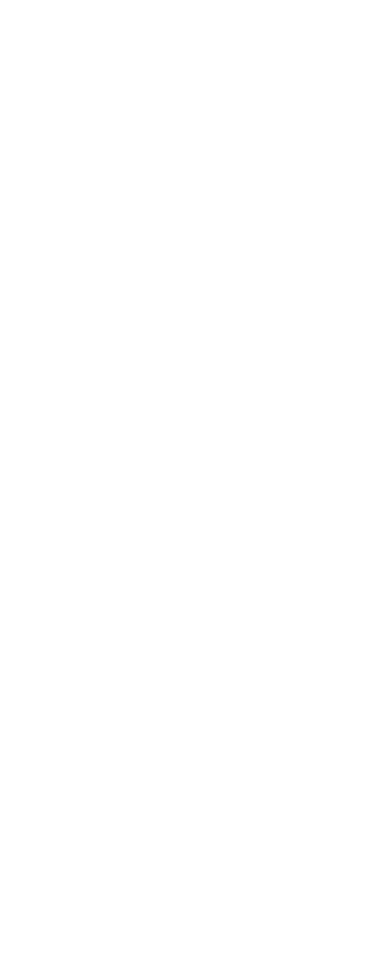
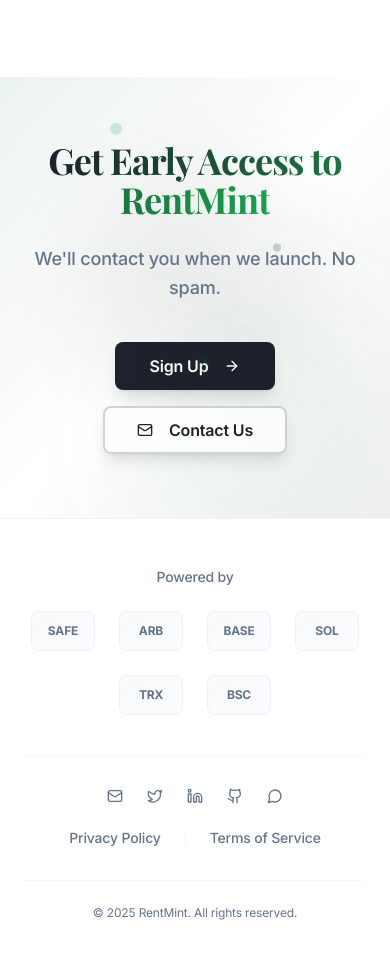
Before and after one commit to RentMint/rentmint-website, a React (Vite) app: page / in a window 390 px wide. Shown: the part 7780-8739 px from the top of the page. Before the commit the page ends 7857 px from the top, so only its background shows below. Built offline with nearby package versions, Linux system fonts and the light colour scheme.

Commit message:
feat: Add CTA and footer sections
Adds a call-to-action section and a footer to the homepage, maintaining the existing premium design and style.

```diff
--- /dev/null
+++ b/src/components/CTASection.tsx
@@ -0,0 +1,60 @@
+import { Button } from "@/components/ui/button";
+import { ArrowRight, Mail } from "lucide-react";
+
+const CTASection = () => {
+  return (
+    <section className="bg-gradient-to-br from-rentmint-subtle via-background to-rentmint-subtle/50 py-16 md:py-20 lg:py-24 px-6 lg:px-8 relative overflow-hidden">
+      {/* Premium background effects */}
+      <div className="absolute inset-0 bg-gradient-to-br from-rentmint-accent/5 via-transparent to-rentmint-primary/5"></div>
+      <div className="absolute top-1/2 left-1/3 w-64 h-64 bg-rentmint-accent/10 rounded-full blur-3xl animate-pulse"></div>
+      <div className="absolute top-1/4 right-1/4 w-48 h-48 bg-rentmint-primary/10 rounded-full blur-3xl animate-pulse" style={{ animationDelay: '1s' }}></div>
+
+      <div className="max-w-4xl mx-auto text-center relative z-10">
+        {/* Headline */}
+        <h2 className="text-4xl md:text-5xl lg:text-6xl font-bold leading-[1.1] tracking-tight mb-6">
+          <span className="bg-gradient-to-r from-rentmint-primary to-rentmint-accent bg-clip-text text-transparent font-display">
+            Get Early Access to RentMint
+          </span>
+        </h2>
+
+        {/* Subheadline */}
+        <p className="text-lg md:text-xl text-muted-foreground leading-relaxed mb-10 font-medium max-w-2xl mx-auto">
+          We'll contact you when we launch. No spam.
+        </p>
+
+        {/* Buttons */}
+        <div className="flex flex-col sm:flex-row gap-4 justify-center items-center">
+          <Button
+            size="lg"
+            className="bg-gradient-to-r from-rentmint-primary to-rentmint-primary/90 hover:from-rentmint-primary/90 hover:to-rentmint-primary text-rentmint-primary-foreground h-12 px-8 text-base font-semibold rounded-lg group shadow-lg hover:shadow-xl transition-all duration-300 min-w-[160px]"
+            asChild
+          >
+            <a href="[YOUR_GOOGLE_FORM_SIGNUP_URL]" target="_blank" rel="noopener noreferrer">
+              Sign Up
+              <ArrowRight className="ml-2 h-5 w-5 group-hover:translate-x-1 transition-transform" />
+            </a>
+          </Button>
+
+          <Button
+            size="lg"
+            variant="outline"
+            className="border-2 border-rentmint-primary/20 text-rentmint-primary hover:bg-rentmint-primary hover:text-rentmint-primary-foreground h-12 px-8 text-base font-semibold rounded-lg group shadow-lg hover:shadow-xl transition-all duration-300 min-w-[160px] bg-background/80 backdrop-blur-sm"
+            asChild
+          >
+            <a href="[YOUR_GOOGLE_FORM_CONTACT_URL]" target="_blank" rel="noopener noreferrer">
+              <Mail className="mr-2 h-5 w-5" />
+              Contact Us
+            </a>
+          </Button>
+        </div>
+
+        {/* Floating particles effect */}
+        <div className="absolute -top-4 left-1/4 w-3 h-3 bg-rentmint-accent/30 rounded-full animate-bounce opacity-60" style={{ animationDelay: '0.5s' }}></div>
+        <div className="absolute top-1/3 right-1/4 w-2 h-2 bg-rentmint-primary/40 rounded-full animate-bounce opacity-50" style={{ animationDelay: '1.5s' }}></div>
+        <div className="absolute bottom-1/4 left-1/2 w-4 h-4 bg-rentmint-accent/20 rounded-full animate-bounce opacity-40" style={{ animationDelay: '2s' }}></div>
+      </div>
+    </section>
+  );
+};
+
+export default CTASection;
--- /dev/null
+++ b/src/components/Footer.tsx
@@ -0,0 +1,99 @@
+import { Github, Linkedin, Mail, MessageCircle, Twitter } from "lucide-react";
+
+const Footer = () => {
+  const blockchainLogos = [
+    { name: "Safe", placeholder: "SAFE" },
+    { name: "Arbitrum", placeholder: "ARB" },
+    { name: "Base", placeholder: "BASE" },
+    { name: "Solana", placeholder: "SOL" },
+    { name: "Tron", placeholder: "TRX" },
+    { name: "BSC", placeholder: "BSC" },
+  ];
+
+  const footerLinks = [
+    { name: "Contact", href: "[YOUR_GOOGLE_FORM_CONTACT_URL]", icon: Mail },
+    { name: "Twitter", href: "#", icon: Twitter },
+    { name: "LinkedIn", href: "#", icon: Linkedin },
+    { name: "GitHub", href: "#", icon: Github },
+    { name: "Telegram", href: "#", icon: MessageCircle },
+  ];
+
+  const legalLinks = [
+    { name: "Privacy Policy", href: "#" },
+    { name: "Terms of Service", href: "#" },
+  ];
+
+  return (
+    <footer className="bg-background border-t border-border/50 py-12 px-6 lg:px-8">
+      <div className="max-w-7xl mx-auto">
+        {/* Blockchain Partners Section */}
+        <div className="text-center mb-10">
+          <p className="text-sm text-muted-foreground mb-6 font-medium">Powered by</p>
+          <div className="flex flex-wrap items-center justify-center gap-6 md:gap-8">
+            {blockchainLogos.map((logo) => (
+              <div
+                key={logo.name}
+                className="flex items-center justify-center w-16 h-10 bg-gradient-to-br from-muted/50 to-muted/30 border border-border/50 rounded-lg hover:shadow-md transition-all duration-300 group"
+              >
+                <span className="text-xs font-bold text-muted-foreground group-hover:text-foreground transition-colors">
+                  {logo.placeholder}
+                </span>
+              </div>
+            ))}
+          </div>
+        </div>
+
+        {/* Divider */}
+        <div className="border-t border-border/30 mb-8"></div>
+
+        {/* Footer Links */}
+        <div className="flex flex-col md:flex-row items-center justify-between gap-6">
+          {/* Social Links */}
+          <div className="flex items-center gap-6">
+            {footerLinks.map((link) => {
+              const Icon = link.icon;
+              return (
+                <a
+                  key={link.name}
+                  href={link.href}
+                  target={link.href.startsWith("#") ? "_self" : "_blank"}
+                  rel={link.href.startsWith("#") ? "" : "noopener noreferrer"}
+                  className="flex items-center gap-2 text-sm text-muted-foreground hover:text-foreground transition-colors duration-200 font-medium"
+                >
+                  <Icon className="h-4 w-4" />
+                  <span className="hidden sm:inline">{link.name}</span>
+                </a>
+              );
+            })}
+          </div>
+
+          {/* Legal Links */}
+          <div className="flex items-center gap-6">
+            {legalLinks.map((link, index) => (
+              <div key={link.name} className="flex items-center gap-6">
+                <a
+                  href={link.href}
+                  className="text-sm text-muted-foreground hover:text-foreground transition-colors duration-200 font-medium"
+                >
+                  {link.name}
+                </a>
+                {index < legalLinks.length - 1 && (
+                  <div className="w-px h-4 bg-border/50"></div>
+                )}
+              </div>
+            ))}
+          </div>
+        </div>
+
+        {/* Copyright */}
+        <div className="text-center mt-8 pt-6 border-t border-border/30">
+          <p className="text-xs text-muted-foreground">
+            © {new Date().getFullYear()} RentMint. All rights reserved.
+          </p>
+        </div>
+      </div>
+    </footer>
+  );
+};
+
+export default Footer;
--- a/src/pages/Index.tsx
+++ b/src/pages/Index.tsx
@@ -4,6 +4,8 @@ import HowItWorksSection from "@/components/HowItWorksSection";
 import WhyLandlordsLoveSection from "@/components/WhyLandlordsLoveSection";
 import WhyTenantsLoveSection from "@/components/WhyTenantsLoveSection";
 import FAQSection from "@/components/FAQSection";
+import CTASection from "@/components/CTASection";
+import Footer from "@/components/Footer";
 
 const Index = () => {
   return (
@@ -14,6 +16,8 @@ const Index = () => {
       <WhyLandlordsLoveSection />
       <WhyTenantsLoveSection />
       <FAQSection />
+      <CTASection />
+      <Footer />
     </div>
   );
 };
```
